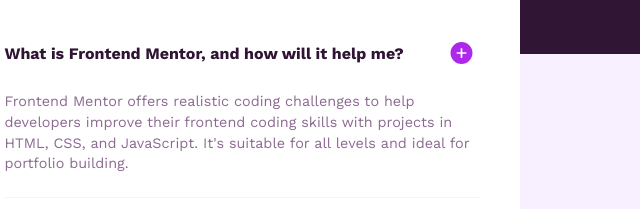
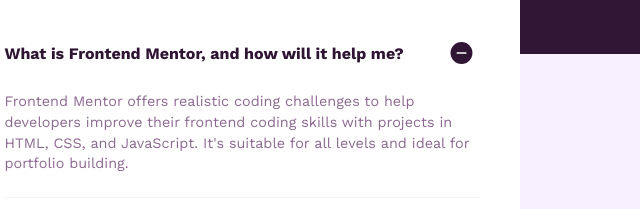
Before and after one commit to CMP2007/FAQ-accordion, a plain HTML site: page index.html in a window 1280 px wide. Shown: the part 266-475 px from the top of the page, 394-1034 px from the left. Drawn offline with nearby package versions, Linux system fonts and the light colour scheme.

Commit message:
Ajuste para el capture

```diff
--- a/index.html
+++ b/index.html
@@ -21,7 +21,7 @@
         <details id="0" open>
             <summary>
                 <h4>What is Frontend Mentor, and how will it help me?</h4>
-                <img src="./assets/images/icon-plus.svg" alt="" class="icon" id="0">
+                <img src="./assets/images/icon-minus.svg" alt="" class="icon" id="0">
             </summary>
             <p>Frontend Mentor offers realistic coding challenges to help developers improve their frontend coding skills with projects in HTML, CSS, and JavaScript. It's suitable for  all levels and ideal for portfolio building.</p>
         </details>
```
